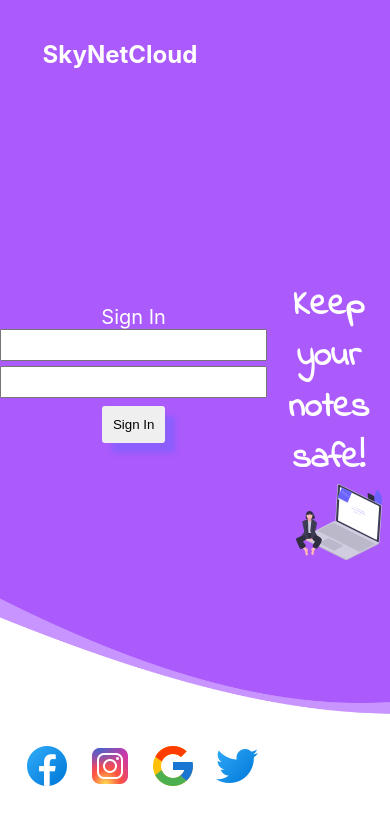
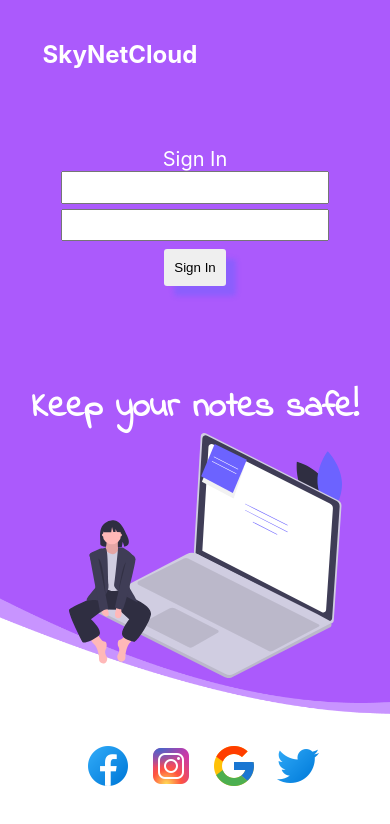
Before and after one commit to Saddam-tech/SkyNet.cloud, a React (Create React App) app: page / in a window 390 px wide. Shown: the top 824 px of the page. Built offline with nearby package versions, Linux system fonts and the light colour scheme.

Commit message:
added some media query

```diff
--- a/src/containers/Layout/Layout.js
+++ b/src/containers/Layout/Layout.js
@@ -56,6 +56,11 @@ const Container = styled.div`
   display: flex;
   justify-content: space-around;
   align-items: center;
+
+  @media (max-width: 428px) {
+    flex-direction: column;
+    justify-content: center;
+  }
 
   h2 {
     position: absolute;
@@ -121,6 +126,11 @@ const Container = styled.div`
   .content {
     width: 100%;
 
+    @media (max-width: 428px) {
+      position: relative;
+      margin-bottom: 15px;
+    }
+
     span {
       font-family: "Indie Flower", cursive;
       font-size: 35px;
```
